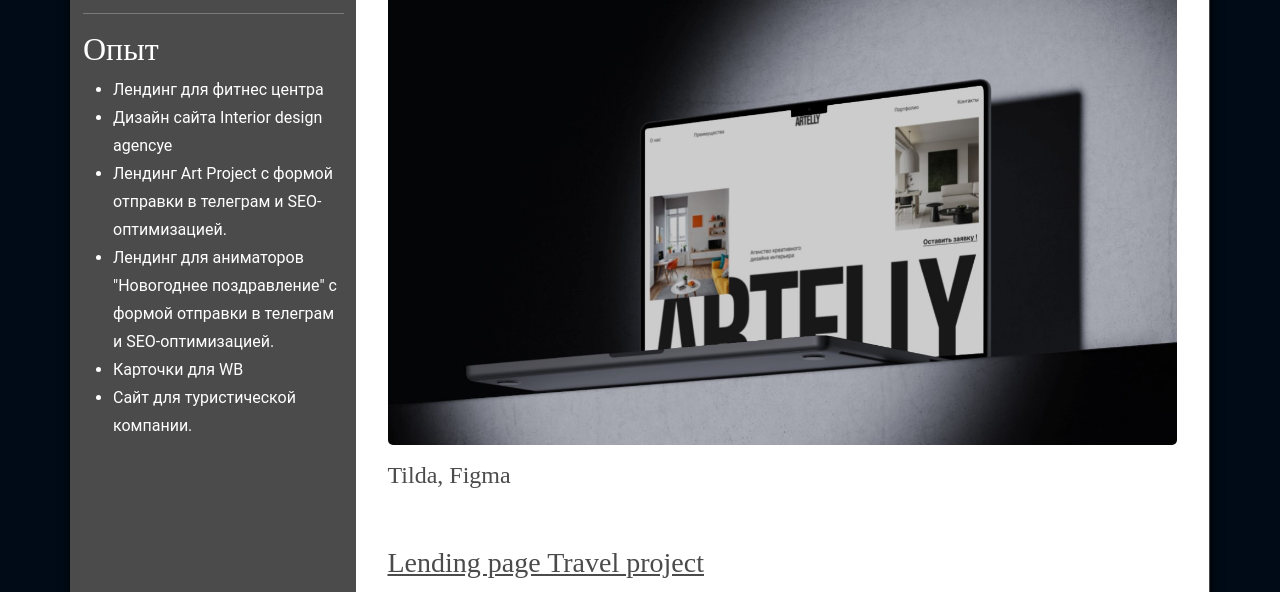
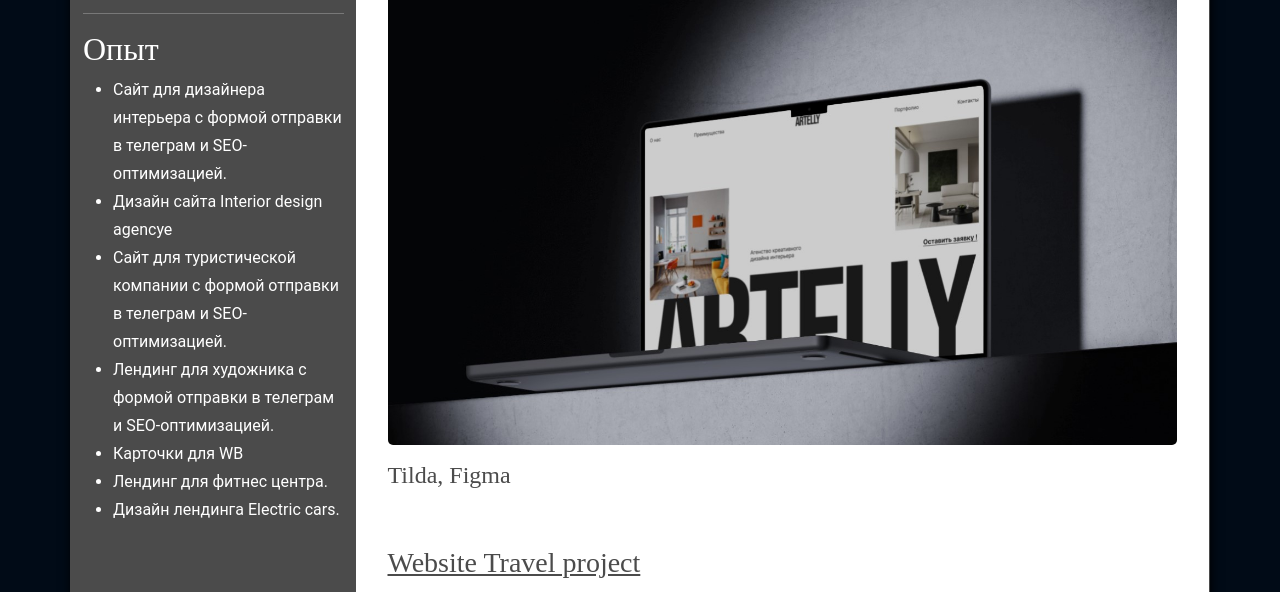
Before and after one commit to alesiaa111/portfolio_web-designer, a plain HTML site: page index.html in a window 1280 px wide. Shown: the part 1868-2460 px from the top of the page. Drawn offline with nearby package versions, Linux system fonts and the light colour scheme; grey boxes are pictures that could not be loaded; files whose address does not match are found by name.

Commit message:
Update index.html

```diff
--- a/index.html
+++ b/index.html
@@ -83,12 +83,13 @@
             <section class="mt-3">
               <h2>Опыт</h2>
               <ul>
-                <li> Лендинг для фитнес центра </li>
+                <li> Сайт для дизайнера интерьера с формой отправки в телеграм и SEO-оптимизацией.</li>
                 <li> Дизайн сайта Interior design agencye </li>
-                <li> Лендинг Art Project с формой отправки в телеграм и SEO-оптимизацией.</li>
-                <li> Лендинг для аниматоров "Новогоднее поздравление" с формой отправки в телеграм и SEO-оптимизацией.</li>
+                <li> Сайт для туристической компании с формой отправки в телеграм и SEO-оптимизацией.</li>
+                <li> Лендинг для художника с формой отправки в телеграм и SEO-оптимизацией.</li>
                 <li> Карточки для WB</li>
-                <li> Сайт для туристической компании.</li>
+                <li> Лендинг для фитнес центра.</li>
+                <li> Дизайн лендинга Electric cars.</li>
               </ul>
             </section>
           </div>
@@ -106,7 +107,7 @@
           </header>
 
         <h3 class="mb-3 profile color-grey"><a class="mb-3 profile color-grey"
-              href="https://www.behance.net/gallery/218319045/Landing-page-interior-designer">Lending page Interior Designer</a></h3>
+              href="https://www.behance.net/gallery/218319045/Landing-page-interior-designer">Website Interior Designer</a></h3>
           <img class="mb-3 img" src="image/Interior_designer.png" alt="Interior designer">
           <header>
             <h4 class="mb-3 color-grey">Figma, Tilda</h5>
@@ -125,7 +126,7 @@
 
         <article>
           <h3 class="mb-3 experience color-grey"><a class="mb-3 profile color-grey"
-              href="https://alesia-art.tilda.ws/tour_main">Lending page Travel project</a></h3>
+              href="https://alesia-art.tilda.ws/tour_main">Website Travel project</a></h3>
           <img class="mb-3 img" src="image/travel_project.png" alt="Travel Project">
           <header>
             <h4 class="mb-3 color-grey"> Figma. Tilda, SEO-оптимизация, форма обратной связи - сервис Tilda (Telegram)</h5>
@@ -162,7 +163,7 @@
 
         <article>
           <h3 class="mb-3 profile color-grey"><a class="mb-3 profile color-grey"
-            href="https://www.behance.net/gallery/218265295/Landing-page-electric-cars">Lending page Electric cars</a></h3>
+            href="https://www.behance.net/gallery/218265295/Landing-page-electric-cars">Lending page design Electric cars</a></h3>
         <img class="mb-3 img" src="image/electric_cars.png" alt="Electric-car">
         <header>
           <h4 class="mb-3 color-grey"> Figma </h5>
```
